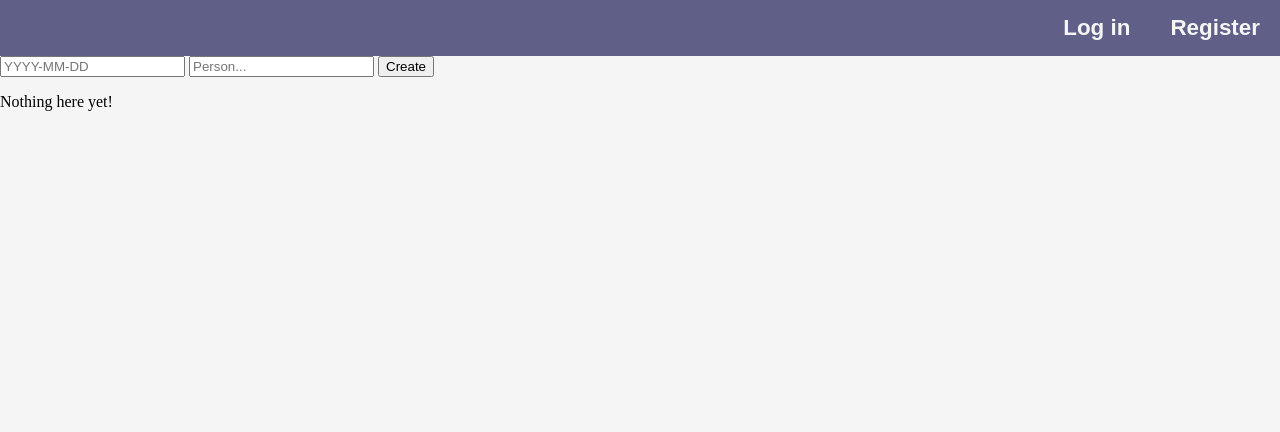
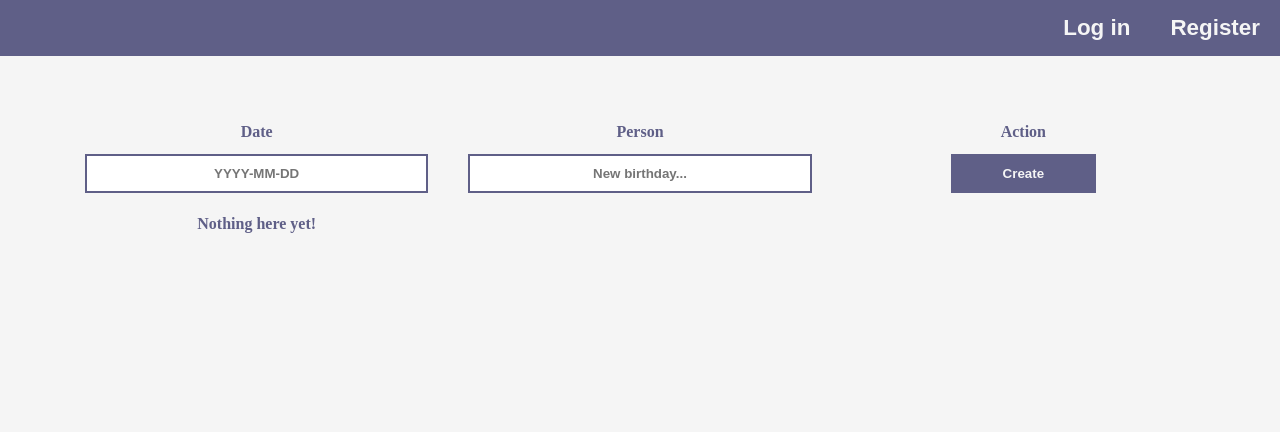
Before and after one commit to Ithalos/cs50, a Flask app: template final-project/templates/birthdays.html in a window 1280 px wide. Shown: the top 432 px of the page. Run offline with Flask 2, Linux system fonts and the light colour scheme; the template is opened without the code that fills it, so the values that code supplies are empty; some libraries are stand-ins or nearby versions.

Commit message:
Replace list in birthdays template with table

```diff
--- a/final-project/templates/birthdays.html
+++ b/final-project/templates/birthdays.html
@@ -6,30 +6,34 @@
 
 {% block body %}
 
-    <div class="create_birthday">
-        <form action="{{ url_for("create_birthday") }}" method="post" autocomplete="off">
-            <input type="text" name="birthday_date" placeholder="YYYY-MM-DD" />
-            <input type="text" name="birthday_person" placeholder="Person..." />
-            <input type="submit" value="Create" />
-        </form>
-    </div>
+    <div>
+        <table class="entries">
+            <th class="date">Date</th>
+            <th class="text">Person</th>
+            <th class="action">Action</th>
+                <tr>
+                    <form action="{{ url_for("create_birthday") }}" method="post" autocomplete="off">
+                    <td><input type="text" name="birthday_date" placeholder="YYYY-MM-DD" /></td>
+                    <td><input type="text" name="birthday_person" placeholder="New birthday..." /></td>
+                    <td><input type="submit" value="Create" /></td>
+                    </form>
+                </tr>
 
-    <div class="birthdays">
-        {% if birthdays %}
-            <ul class="birthday-list">
+            {% if birthdays %}
                 {% for birthday in birthdays %}
-                    <li>
+                    <tr>
                         <form action="{{ url_for("remove_birthday") }}" method="post">
                             <input type="hidden" name="birthday_id" value="{{ birthday.id }}" />
-                            <p>{{ birthday.date }}||{{ birthday.person }}</p>
-                            <input type="submit" value="Remove" />
+                            <td>{{ birthday.date }}</td>
+                            <td>{{ birthday.person }}</td>
+                            <td><input type="submit" value="Remove" /></td>
                         </form>
-                    </li>
+                    </tr>
                 {% endfor %}
-            </ul>
-        {% else %}
-            <p>Nothing here yet!</p>
-        {% endif %}
+            {% else %}
+                <td>Nothing here yet!</td>
+            {% endif %}
+        </table>
     </div>
 
 {% endblock %}
```
